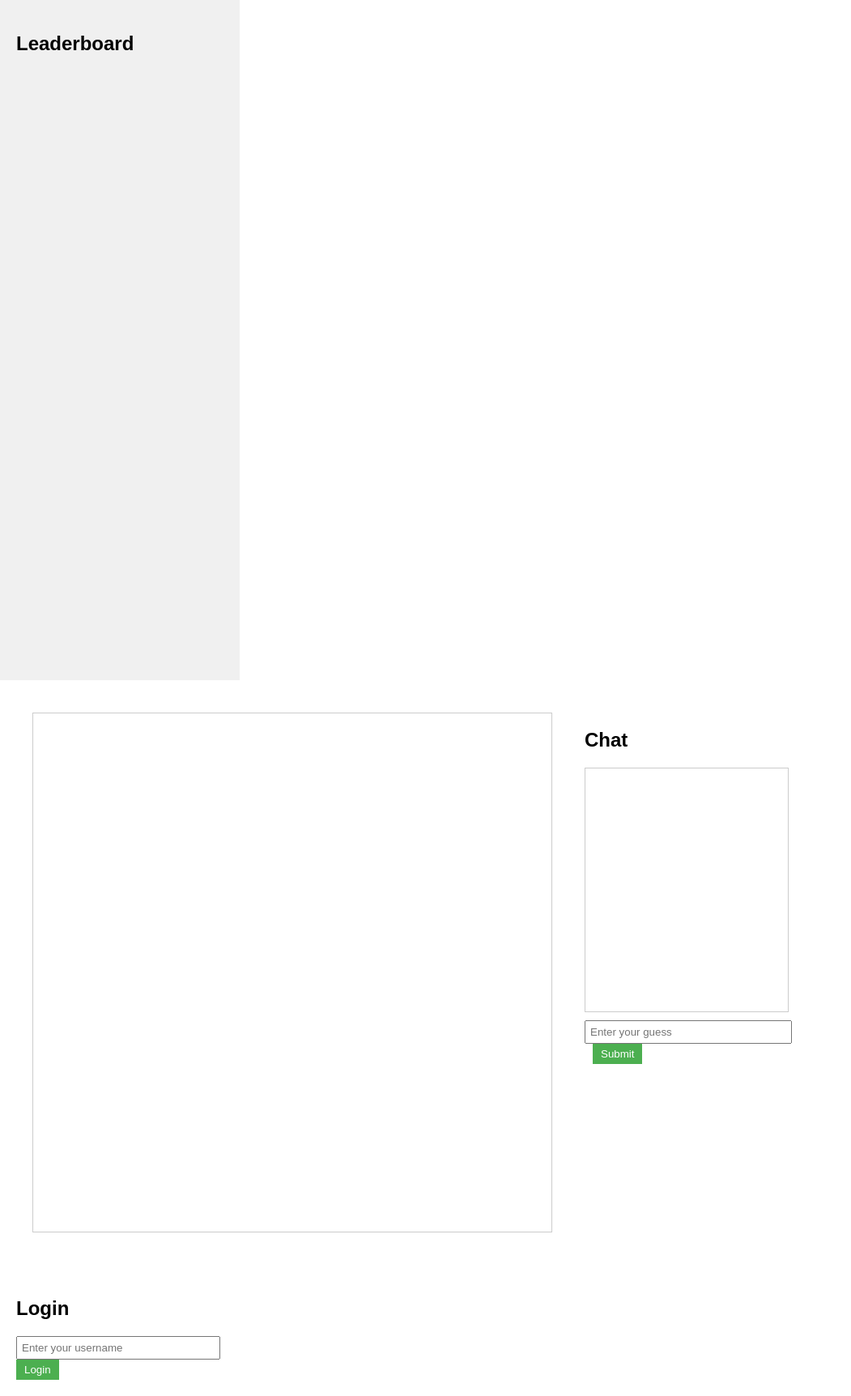
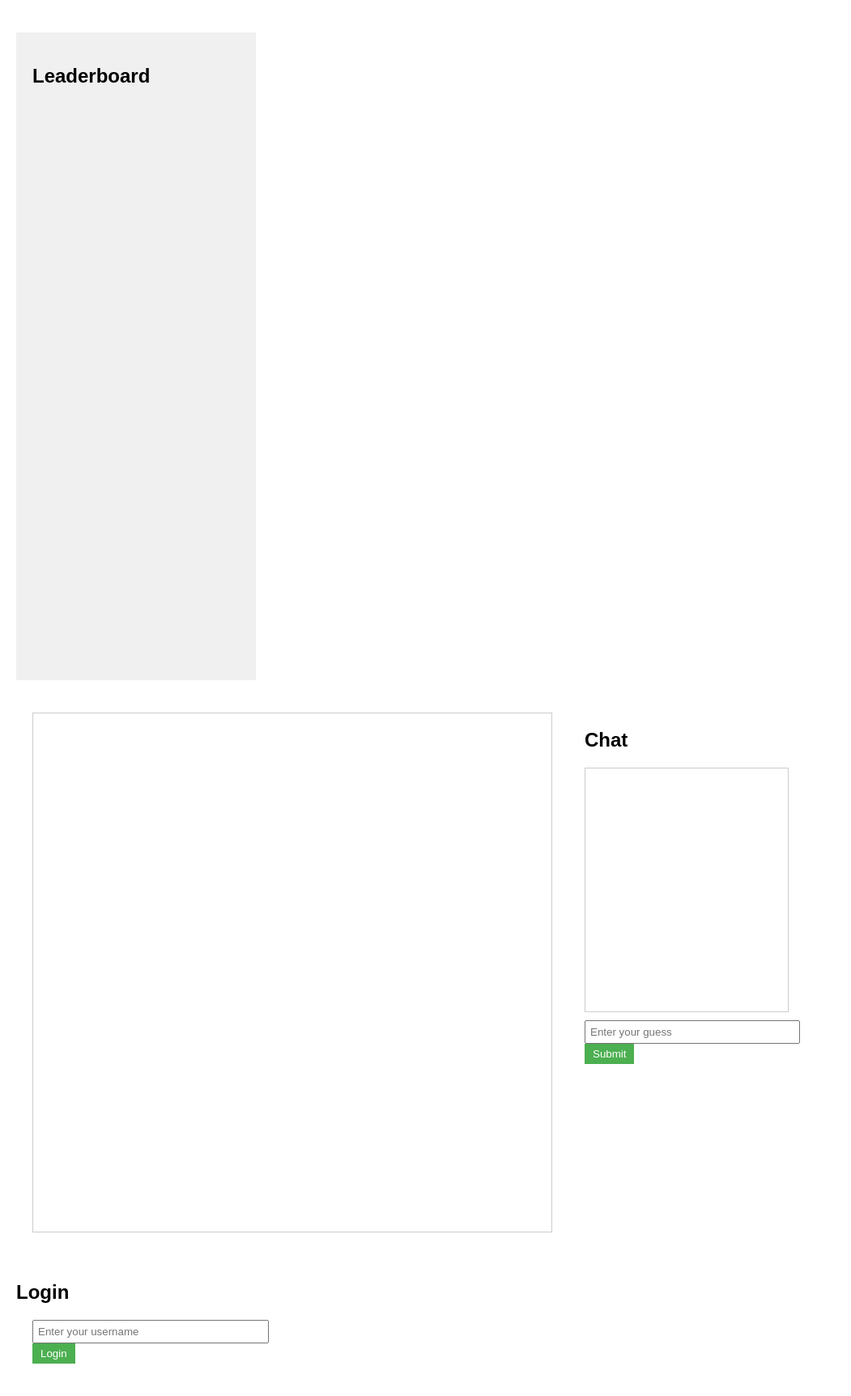
Before and after one commit to aaq225/GuessTheDrawing, a website built with webpack: page design/index.html in a window 1280 px wide. Shown: the whole page at 81% size, without its empty margins (0-1051 px from the left). Built offline with nearby package versions, Linux system fonts and the light colour scheme; files whose address does not match are found by name.

Commit message:
A couple changes to format

```diff
--- a/design/css/style.css
+++ b/design/css/style.css
@@ -11,8 +11,10 @@ body {
 
 .leaderboard {
   display: flex;
+  margin-top: 40px;
+  margin-left: 20px;
   width: 20%;
-  height: 100vh;
+  height: 95vh;
   background-color: #f0f0f0;
   overflow-y: scroll;
 }
@@ -28,7 +30,9 @@ body {
   height: 75vh;
   border: 1px solid #ccc;
   padding: 20px;
-  margin: 20px;
+  margin-left: 20px;
+  margin-right: 20px;
+  margin-top: 20px;
 }
 
 .chat-box {
@@ -53,7 +57,6 @@ body {
 
 #guess-form button {
   padding: 5px 10px;
-  margin-left: 10px;
   border: none;
   background-color: #4CAF50;
   color: white;
@@ -64,13 +67,25 @@ body {
   background-color: #45a049;
 }
 
-#login-form input, #guess-input {
+#username-input {
   width: calc(100% - 10px);
+  padding: 5px;
+  margin-left:20px;
+}
+
+#guess-input {
+  width: calc(100%);
   padding: 5px;
 }
 
+#login-text{
+  margin-left:20px;
+}
+
+
 #login-form button {
   padding: 5px 10px;
+  margin-left:20px;
   border: none;
   background-color: #4CAF50;
   color: white;
```
